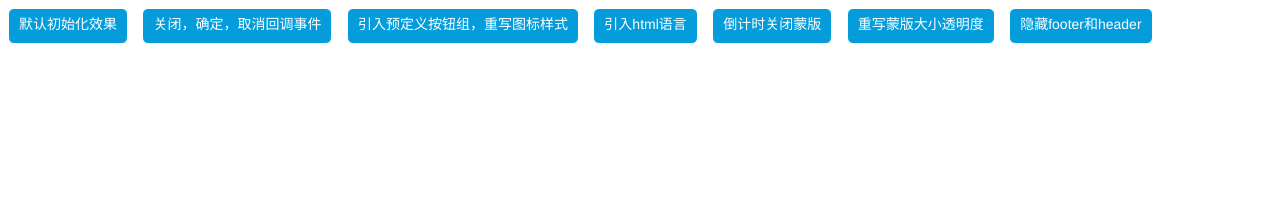
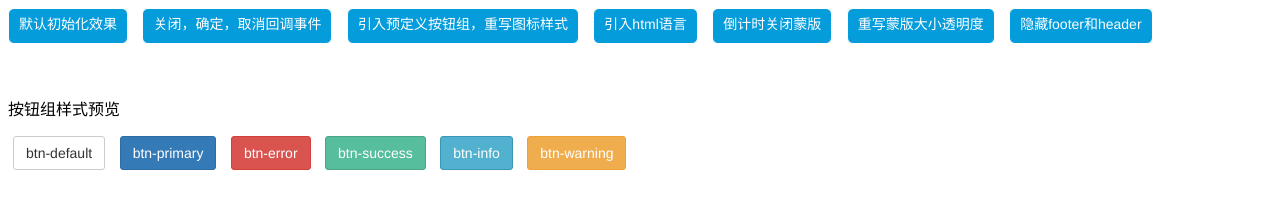
Before and after one commit to luojinghui/LDialog, a plain HTML site: page html/index.html in a window 1280 px wide. Drawn offline with Linux system fonts and the light colour scheme.

Commit message:
add display btn style

```diff
--- a/html/index.html
+++ b/html/index.html
@@ -37,6 +37,15 @@
     <div class="c-5">倒计时关闭蒙版</div>
     <div class="c-6">重写蒙版大小透明度</div>
     <div class="c-7">隐藏footer和header</div>
+
+    <br/><br/><br/>
+    <p>按钮组样式预览</p>
+    <div class="btn btn-default">btn-default</div>
+    <div class="btn btn-primary">btn-primary</div>
+    <div class="btn btn-error">btn-error</div>
+    <div class="btn btn-success">btn-success</div>
+    <div class="btn btn-info">btn-info</div>
+    <div class="btn btn-warning">btn-warning</div>
 </div>
 
 <!--<div id="custompopover" class="popover left">-->
```
Also changed, not shown: img/123.jpg (added).
